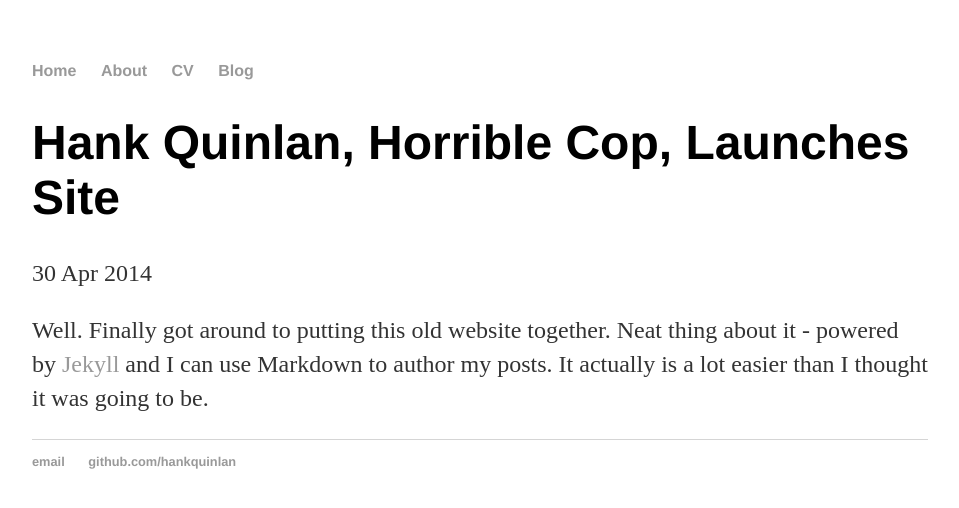
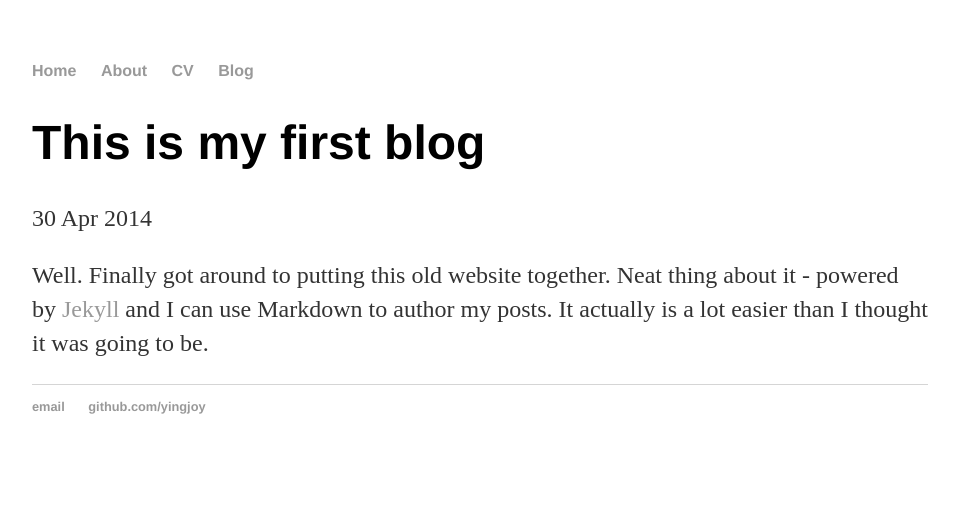
Before and after one commit to yingjoy/yingjoy.github.io, a Jekyll site: the page built from _posts/2014-04-30-hank-quinlan-site-launched.md, in a window 1280 px wide. Shown: the top 508 px of the page, without its empty margins (160-1119 px from the left). Built offline with Jekyll 4.4.1, drawn with Linux system fonts in a browser that asks for light colours.

```diff
--- a/_config.yml
+++ b/_config.yml
@@ -1,3 +1,3 @@
-name: Hank Quinlan, Horrible Cop
+name: Hi, I'm Zhuoying Li, welcome to my home page.
 markdown: kramdown
 permalink: /blog/:year/:month/:day/:title
--- a/_layouts/default.html
+++ b/_layouts/default.html
@@ -25,8 +25,8 @@
 
   <footer>
    <ul>
-   <li><a href="mailto:hankquinlanhub@gmail.com">email</a></li>
-   <li><a href="https://github.com/hankquinlan">github.com/hankquinlan</a></li>
+   <li><a href="mailto:zhuoyingapply@gmail.com">email</a></li>
+   <li><a href="https://github.com/yingjoy">github.com/yingjoy</a></li>
    </ul>
   </footer>
   </body>
--- a/_posts/2014-04-30-hank-quinlan-site-launched.md
+++ b/_posts/2014-04-30-hank-quinlan-site-launched.md
@@ -1,6 +1,6 @@
 ---
 layout: post
-title: "Hank Quinlan, Horrible Cop, Launches Site"
+title: "This is my first blog"
 date: 2014-04-30
 ---
 
--- a/blog/atom.xml
+++ b/blog/atom.xml
@@ -10,8 +10,8 @@ layout: feed
  <updated>{{ site.time | date_to_xmlschema }}</updated>
  <id>http://yingjoy.github.io/blog</id>
  <author>
-   <name>Hank Quinlan</name>
-   <email>hankquinlanhub@gmail.com</email>
+   <name>Zhuoying Li</name>
+   <email>zhuoyingapply@gmail.com</email>
  </author>
 
  {% for post in site.posts %}
--- a/cv/index.html
+++ b/cv/index.html
@@ -5,7 +5,7 @@ title: CV of Your Name
 
 	<div class="cv">
 		<a href="#" class="download" title="Download CV as PDF">Download CV</a>
-					<h1>Hank Quinlan</h1>
+					<h1>Zhuoying Li</h1>
 					<address>
 					<strong>Affiliation</strong><br>
 					Street Address<br>
--- a/index.html
+++ b/index.html
@@ -1,6 +1,6 @@
 ---
 layout: default
-title: Hank Quinlan, Horrible Cop
+title: Hi, I'm Zhuoying Li, welcome to my home page.
 ---
 
 		<div class="blurb">
```
